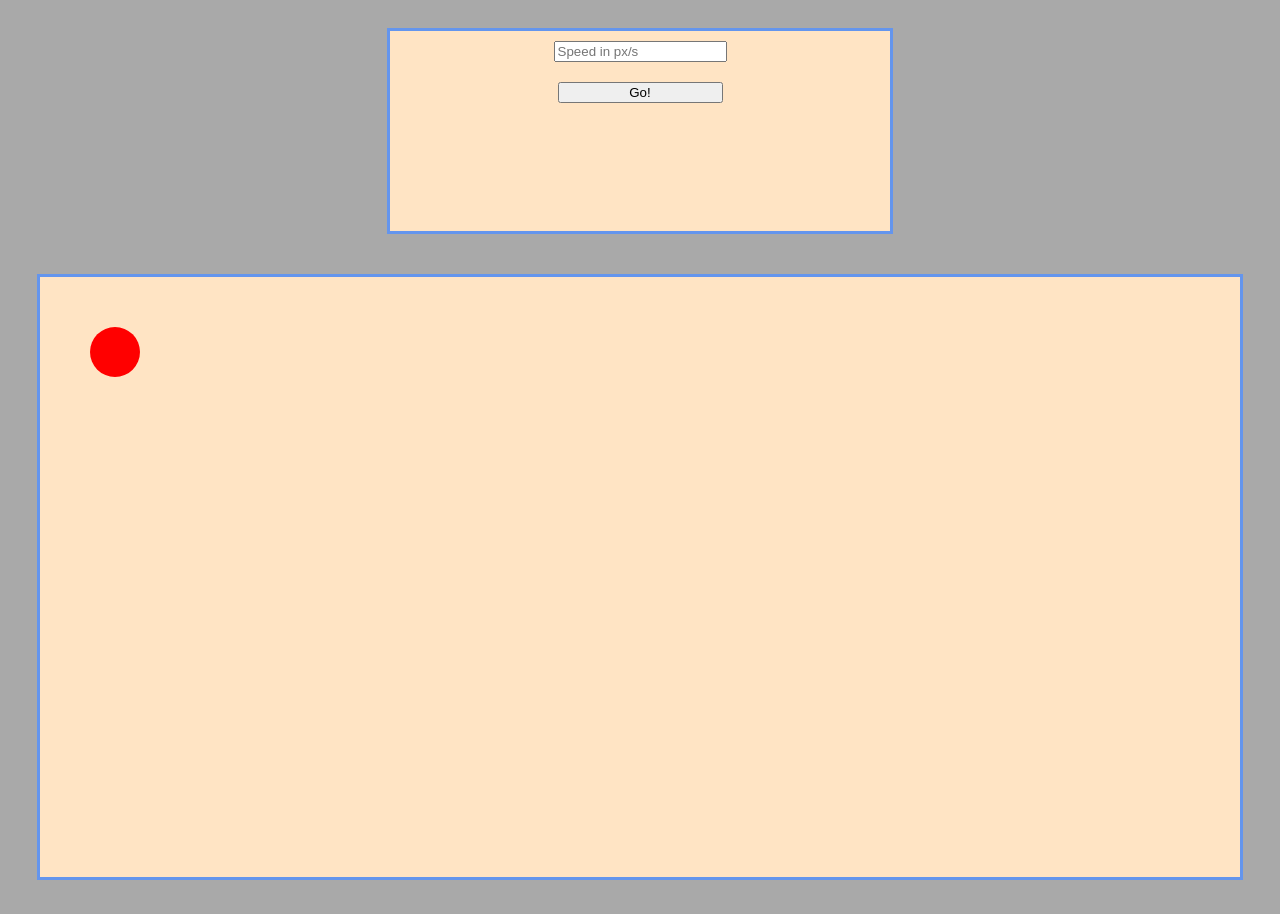
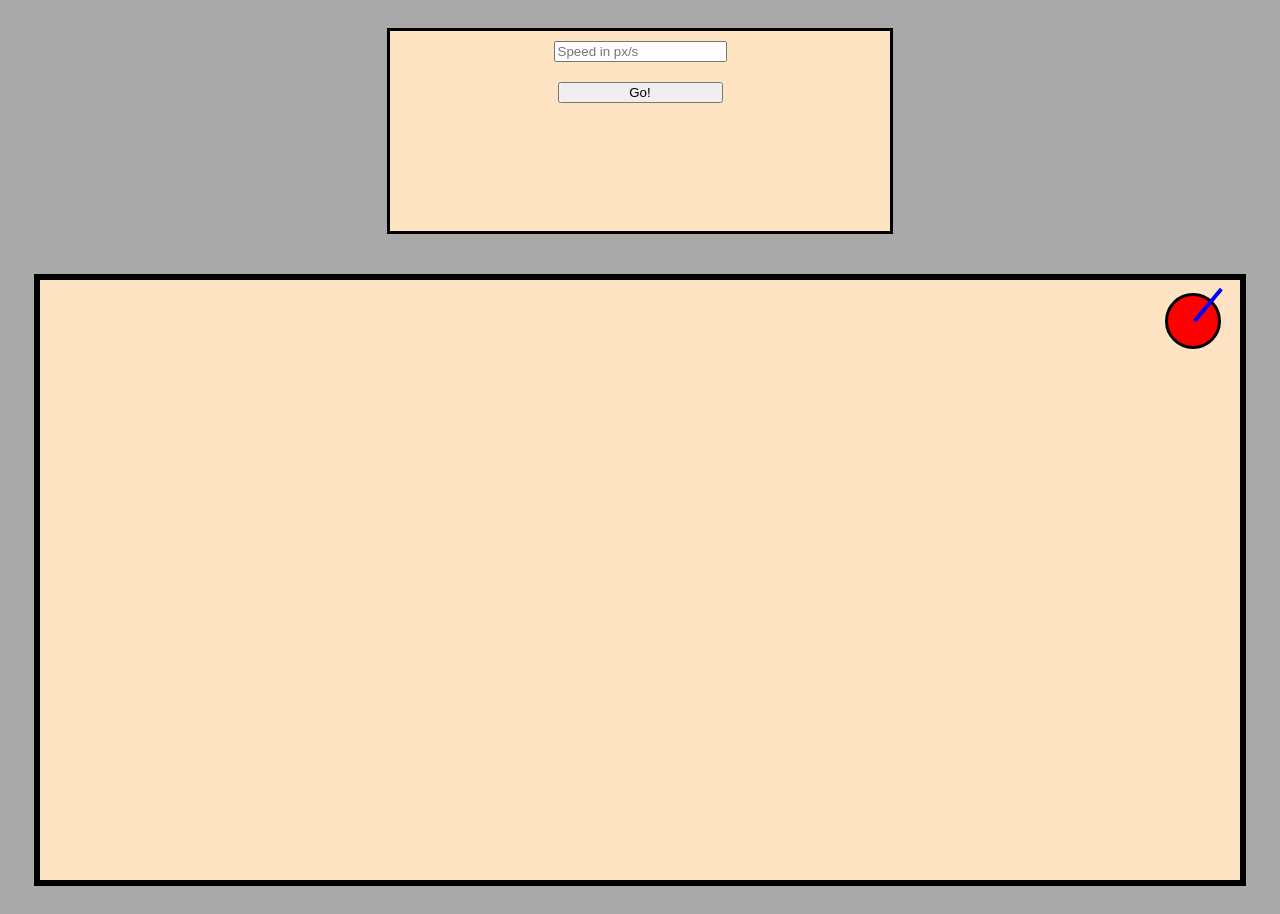
Before and after one commit to Anstetten/Practice-BouncingBall, a plain HTML site: page index.html in a window 1280 px wide. Both pictures are taken after a click on the button "Go!". Drawn offline with Linux system fonts and the light colour scheme.

Commit message:
Commit N°4 - Implementation of ability to to bounce, change direction based on perfect collision, indicate the direction of the movement

```diff
--- a/index.html
+++ b/index.html
@@ -15,7 +15,9 @@
 
 
     <div id="field">
-        <div id="ball"></div>
+        <div id="ball">
+            <div id="direction"> </div>
+        </div>
     </div>
     <script src="/script.js"></script>
 </body>
--- a/script.js
+++ b/script.js
@@ -1,6 +1,8 @@
 let ballGraphical = document.getElementById('ball');
 let fieldGraphical = document.getElementById('field');
 const buttonGo = document.getElementById('launch');
+let directionGraphical = document.getElementById('direction');
+let buttonPushed=false;
 
 let field={
 topBorder:0,
@@ -10,20 +12,85 @@ bottomBorder:fieldGraphical.clientHeight
 }
 
 let ball = {
- speed : 50,
+ speed : 400,
  radius: ballGraphical.clientHeight/2,
  direction: { x:1,y:1},
 }
 
 buttonGo.onclick=function(){
+    if(buttonPushed==false){
+        updateDirectionIndicator();
+        setInterval(moveBall,10);
+        buttonPushed=true;
+    }
 
-var movementHorizontal= ball.speed*ball.direction.x;
-var movementVertical= ball.speed*ball.direction.y;
+    else{
+        console.log('Already pushed');
+    }
+
+}
+
+function moveBall(){
+    var movementHorizontal= ball.direction.x*ball.speed*0.01;
+    //console.log(movementHorizontal);
+    var movementVertical= ball.direction.y*ball.speed*0.01 ;
     var newLeft=ballGraphical.offsetLeft+movementHorizontal;
+
     var newTop=ballGraphical.offsetTop+movementVertical;
+    //console.log(ball.direction);
+    if(newLeft<=0||newLeft>=field.rightBorder-ball.radius*2||newTop<=0||newTop>=field.bottomBorder-ball.radius*2){
+        ballGraphical.style.left= newLeft+'px';
+        ballGraphical.style.top=newTop+'px';
+        //ball.direction.x=Math.random()*2-1;
+        //ball.direction.y=Math.sqrt(1-ball.direction.x*ball.direction.x);
+        if (newLeft<=0||newLeft>=field.rightBorder-ball.radius*2){
+            ball.direction.x=-1*ball.direction.x;
+        }
 
+        else{
+            ball.direction.y=-1*ball.direction.y;
+        }
+        updateDirectionIndicator();
+        //ball.speed=ball.speed*-1;
+    }
+
+    else{
         ballGraphical.style.left= newLeft+'px';
         ballGraphical.style.top=newTop+'px';
 
+    }
 
 }
+
+function updateDirectionIndicator(){
+    let angleRad=Math.atan(ball.direction.y/ball.direction.x);
+    let angleDeg=angleRad*180/Math.PI;
+    let transformation="";
+    console.log(ball.direction);
+    console.log(angleDeg);
+    if(ball.direction.x>0 && ball.direction.y>0){
+        transformation=`rotate(${angleDeg}deg)`;
+    }
+    else if(ball.direction.x==-1 && ball.direction.y==0){
+        angleDeg=180;
+        transformation=`rotate(${angleDeg}deg)`;
+    }
+
+    else if(ball.direction.x<0 && ball.direction.y>0){
+        angleDeg+=180;
+        transformation=`rotate(${angleDeg}deg)`;
+    }
+
+    else if(ball.direction.x<0 && ball.direction.y<0){
+        angleDeg+=180;
+        transformation=`rotate(${angleDeg}deg)`;
+    }
+
+    else {
+        angleDeg+=360;
+        transformation=`rotate(${angleDeg}deg)`;
+    }
+
+    directionGraphical.style.transform=transformation;
+    console.log(angleDeg);
+};
--- a/style.css
+++ b/style.css
@@ -7,7 +7,7 @@ body{
 }
 
 body>div{
-    border: 3px solid cornflowerblue;
+    border: 3px solid rgb(0, 0, 0);
     background-color: bisque;
     margin: 20px 30px;
 
@@ -31,6 +31,7 @@ body>div{
     height: 600px;
     width: 1200px;
     position: relative;
+    border: 6px solid rgb(0, 0, 0);
 }
 
 #ball{
@@ -38,7 +39,24 @@ body>div{
     height: 50px;
     width: 50px;
     border-radius: 50%;
+    border: 3px solid rgb(0, 0, 0);
     position: absolute;
-    transition: left 1s ease-in-out,
-                top 1s ease-in-out;
+    left:5px;
+    top:5px;
+    /*transition: left 0.01s linear,
+                top 0.01s linear;*/
     }
+
+
+#direction{
+    width:40px;
+    height:2px;
+    border:1px solid blue;
+    background-color: blue;
+    position: absolute;
+    top:24px;
+    left :25px;
+    transform: rotate(0deg);
+    transform-origin: top left;
+    transition:transform 0.5s ease-in-out
+}
```
Lines whose indentation alone changed are shown as unchanged.
